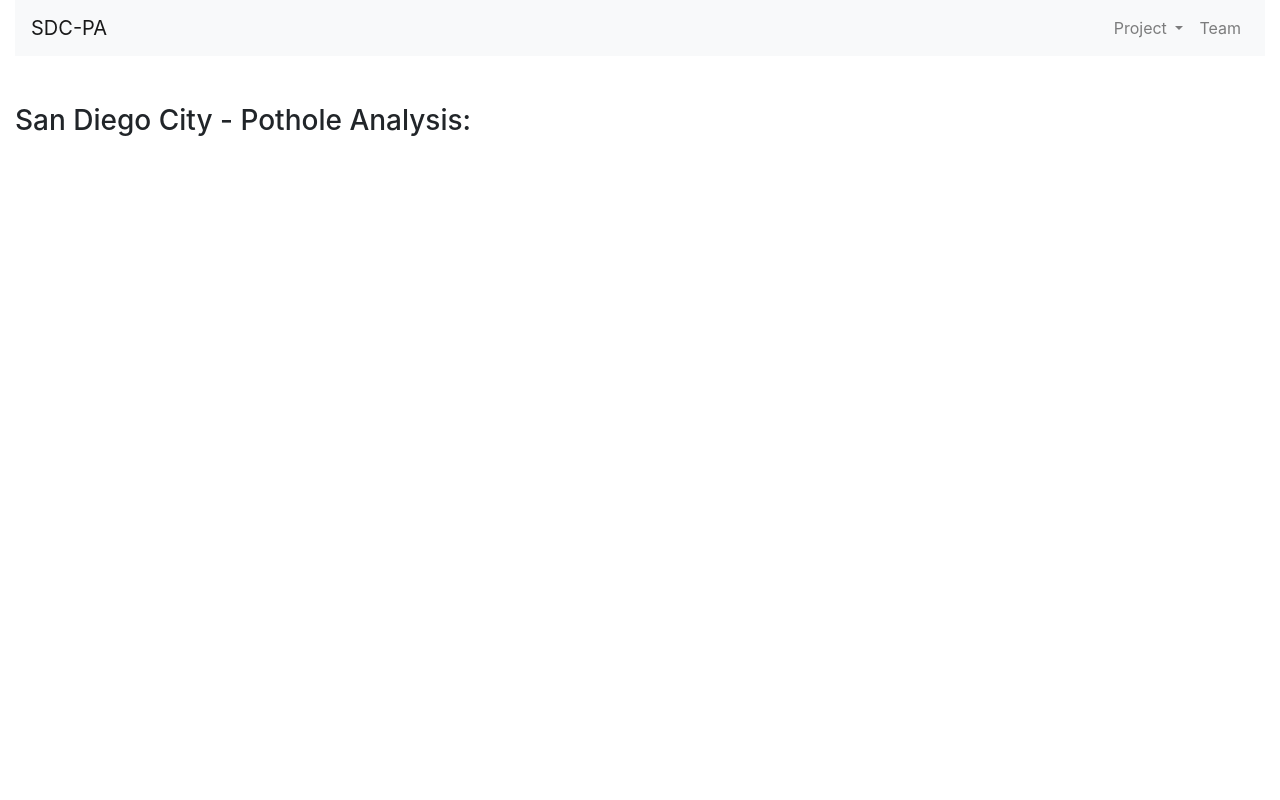
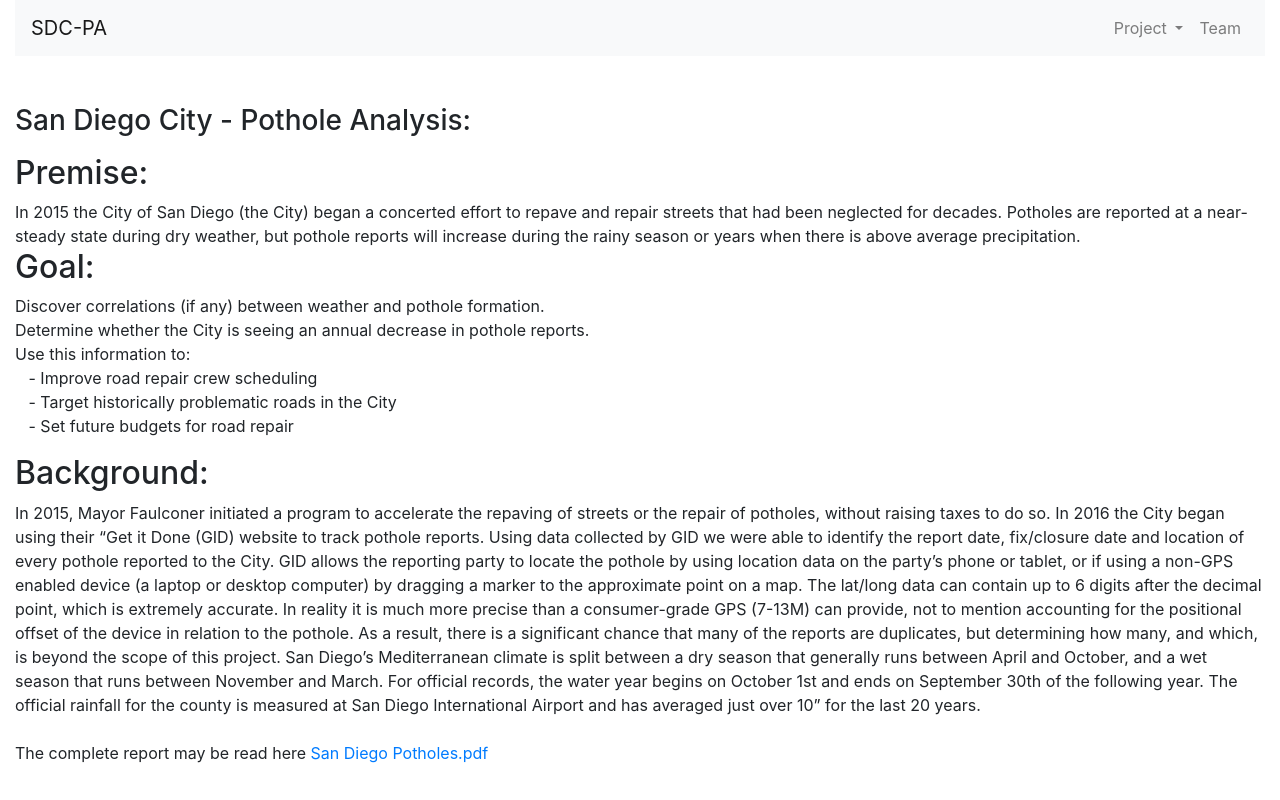
Before and after one commit to avaz7791/SanDiegoCountyPotholeAnalysis, a Flask app: page /project in a window 1280 px wide. Run offline with Flask 2, Linux system fonts and the light colour scheme.

Commit message:
Abstract and report

```diff
--- a/templates/project.html
+++ b/templates/project.html
@@ -43,6 +43,20 @@
         <h3>San Diego City - Pothole Analysis:</h3>
       </div>
 
+      <p><h2>Premise:</h2>
+In 2015 the City of San Diego (the City) began a concerted effort to repave and repair streets that had been neglected for decades. Potholes are reported at a near-steady state during dry weather, but pothole reports will increase during the rainy season or years when there is above average precipitation.
+<h2>Goal:</h2>
+Discover correlations (if any) between weather and pothole formation.<br>
+Determine whether the City is seeing an annual decrease in pothole reports.<br>
+Use this information to:<br>
+	&nbsp;&nbsp;&nbsp;- Improve road repair crew scheduling<br>
+	&nbsp;&nbsp;&nbsp;- Target historically problematic roads in the City<br>
+	&nbsp;&nbsp;&nbsp;- Set future budgets for road repair<p>
+<h2>Background:</h2>
+In 2015, Mayor Faulconer initiated a program to accelerate the repaving of streets or the repair of potholes, without raising taxes to do so.  In 2016 the City began using their “Get it Done (GID) website to track pothole reports.
+Using data collected by GID we were able to identify the report date, fix/closure date and location of every pothole reported to the City.  GID allows the reporting party to locate the pothole by using location data on the party’s phone or tablet, or if using a non-GPS enabled device (a laptop or desktop computer) by dragging a marker to the approximate point on a map.  The lat/long data can contain up to 6 digits after the decimal point, which is extremely accurate.  In reality it is much more precise than a consumer-grade GPS (7-13M)  can provide, not to mention accounting for the positional offset of the device in relation to the pothole. As a result, there is a significant chance that many of the reports are duplicates, but determining how many, and which, is beyond the scope of this project.
+San Diego’s Mediterranean climate is split between a dry season that generally runs between April and October, and a wet season that runs between November and March.  For official records, the water year begins on October 1st and ends on September 30th of the following year.  The official rainfall for the county is measured at San Diego International Airport and has averaged just over 10” for the last 20 years.
+<p><br>The complete report may be read here <a href=../resources/Files/SanDiegoPotholes.pdf">San Diego Potholes.pdf</a>
 
     </div>
     <!-- Option 1: jQuery and Bootstrap Bundle (includes Popper) -->
```
Also changed, not shown: 1 other file.
